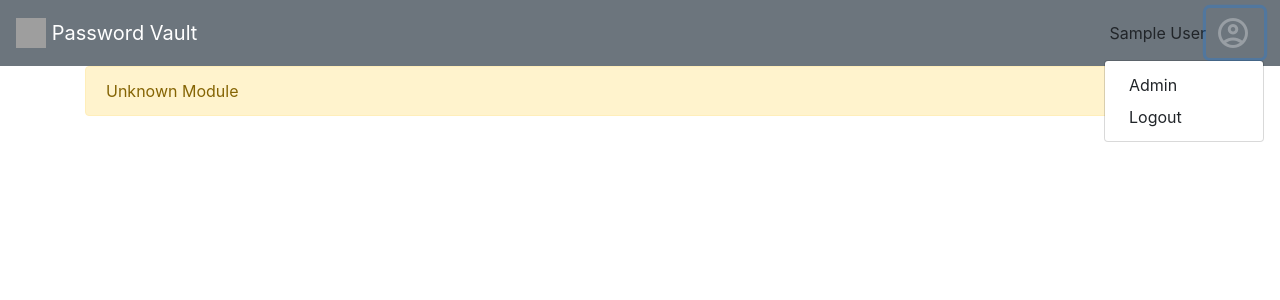
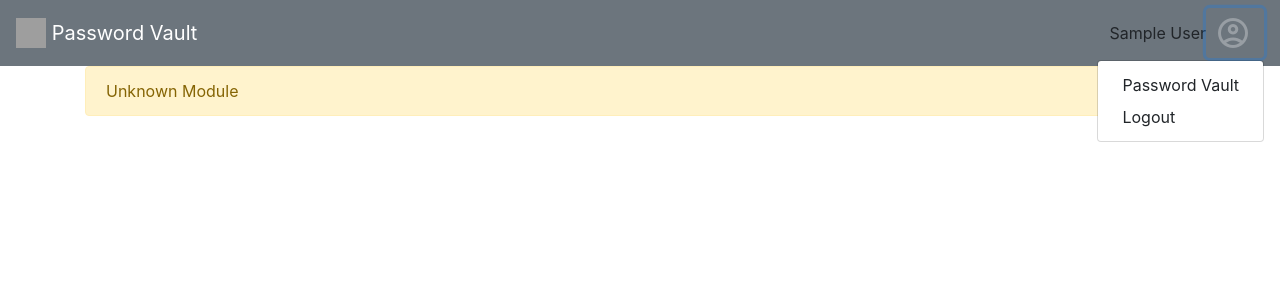
Before and after one commit to jeremy-leonard-gsi/password-vault, a PHP site: the page made by index.php in a window 1280 px wide, after a click on "account_circle". Shown: the top 300 px of the page. Run offline with PHP 8.4, Linux system fonts and the light colour scheme; the visitor is signed in with stand-in values (Sample User, id 1); data comes from the database, SQL or seed files in the repository; data that the repository does not hold is empty; a stand-in replaces the project's code that opens the database connection; grey boxes are pictures that could not be loaded.

Commit message:
Started work on the admin module.

```diff
--- a/source/menu.php
+++ b/source/menu.php
@@ -13,12 +13,12 @@
 		<div class="dropdown">
 			<button class="btn pl-2 material-icons-outlined md-36 md-light md-inactive" data-toggle="dropdown" type="button">account_circle</button>
 			<div class="dropdown-menu dropdown-menu-right">
+                               <a class="dropdown-item" href="<?=$site->config->base?>">Password Vault</a>
                                 <?php
                                     if(in_array($site->config->globalAdminGroupDN, $_SESSION['groups'])){
-                                       echo '<a class="dropdown-item" href="<?=$site->config->base?>">Password Vault</a>';
+                                        echo '<a class="dropdown-item" href="<?=$site->config->base?>/admin">Admin</a>';
                                     }
                                     ?>
-                                <a class="dropdown-item" href="<?=$site->config->base?>/admin">Admin</a>
 				<form method="post" action="<?=$site->config->base?>/login">
 					<input type="hidden" name="action" value="logout">
 					<button class="dropdown-item" type="submit">Logout</button>
```
